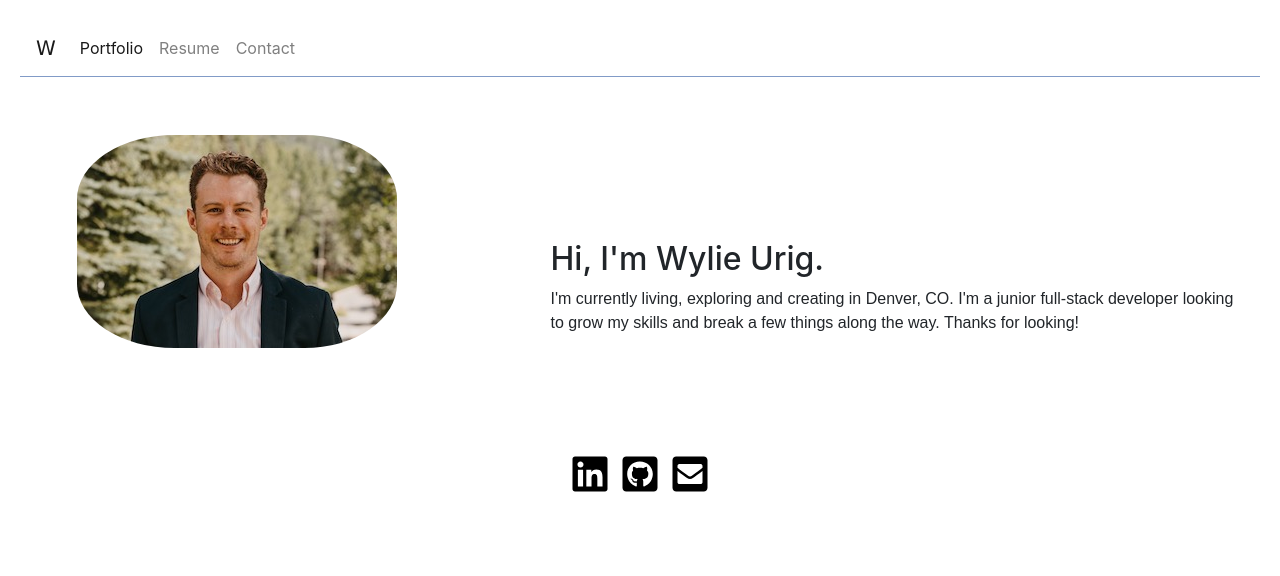
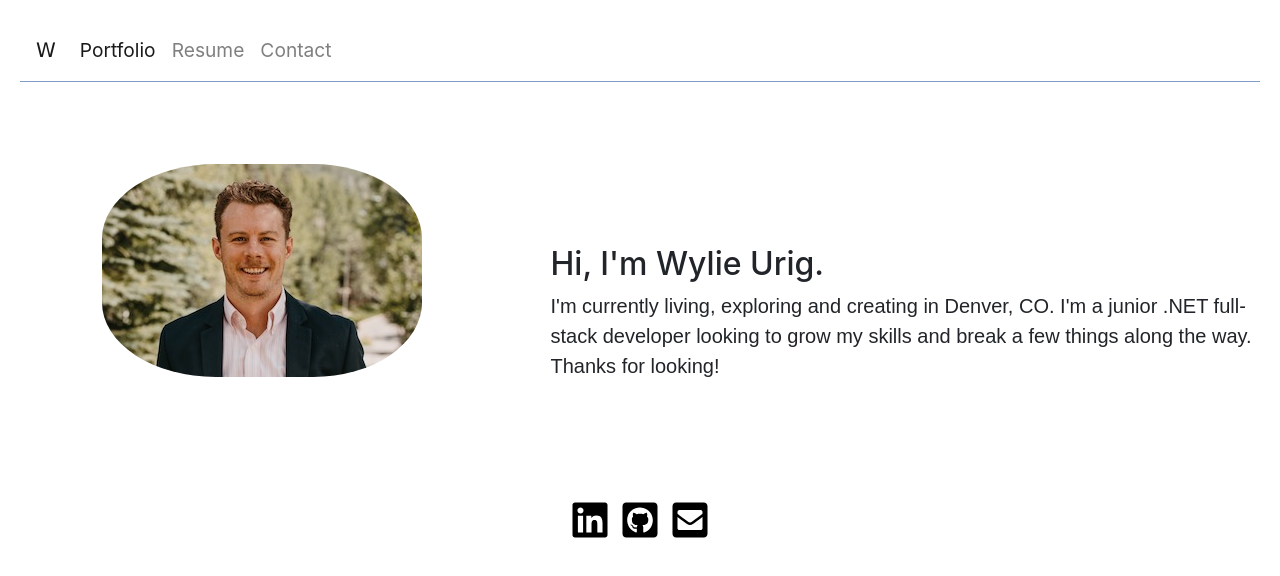
Before and after one commit to wylie-u/React-Portfolio, a React (Create React App) app: page / in a window 1280 px wide. Shown: the top 576 px of the page. Built offline with nearby package versions, Linux system fonts and the light colour scheme.

Commit message:
stylings fixed but picture needs work

```diff
--- a/src/components/About/index.js
+++ b/src/components/About/index.js
@@ -13,7 +13,7 @@ function AboutMe() {
           <h2>Hi, I'm Wylie Urig.</h2>
           <p>
             I'm currently living, exploring and creating in Denver, CO. I'm a
-            junior full-stack developer looking to grow my skills and break a
+            junior .NET full-stack developer looking to grow my skills and break a
             few things along the way. Thanks for looking!{" "}
           </p>
         </article>
--- a/src/components/About/style.css
+++ b/src/components/About/style.css
@@ -16,19 +16,25 @@
 
   .wy-image {
     position: relative;
-    left: 20%;
-    border-radius: 30%;
+    left: 17%;
+    border-radius: 35%;
 }
 
 p {
     font-family: 'Noto Sans KR', sans-serif;
 }
 
-@media screen and (max-width: 900px) and (min-width: 768px) {
+@media screen and (min-width: 768px) and (max-width: 992px)   {
   .wy-image {
     position: relative;
-    left: 10%;
-    padding-right: 5px;
+    left: 5%;
+    top: 10%;
+    width: auto;
+
+  }
+
+  .main-content {
+    margin-left: -5px;
   }
 
 }
@@ -36,14 +42,17 @@ p {
 @media screen and (min-width: 992px) {
   .wy-image {
     position: relative;
-    left: 10%;
+    left: 15%;
     padding-right: 5px;
   }
 
+  article {
+    margin-top: 5%;
+  }
 }
 
 
-@media screen and (max-width: 767px) {
+@media screen and (max-width: 768px) {
   .wy-image {
 
    display: none;
@@ -66,14 +75,15 @@ p {
   }
 }
 
-@media screen and (min-width: 1000px){
-  .main-content {
-    margin-right: 10px;
-  }
-}
 
 @media screen and (max-width: 900px) {
   .main-content {
     margin-top: 20%;
   }
 }
+
+@media screen and (min-width: 1200px) {
+  .wy-image{
+    margin-top: 5%;
+  }
+}
--- a/src/components/Nav/index.js
+++ b/src/components/Nav/index.js
@@ -1,39 +1,47 @@
 import React from "react";
 import "./style.css";
-import {Link} from "react-router-dom"
+import { Link } from "react-router-dom";
 
 function Nav() {
   return (
     <div>
       <nav className="navbar navbar-expand-md nav-item navbar-light wy-nav">
-        <Link to="/about" className="navbar-brand wy-logo">W</Link>
+        <Link to="/about" className="navbar-brand wy-logo">
+          W
+        </Link>
         <button
-          className="navbar-toggler"
+          className="navbar-toggler collapse"
           type="button"
           data-toggle="collapse"
           data-target="#navbarTogglerDemo02"
           aria-controls="navbarTogglerDemo02"
           aria-expanded="false"
-          aria-label="Toggle navigation">
+          aria-label="Toggle navigation"
+        >
           <span className="navbar-toggler-icon"></span>
         </button>
 
         <div className="collapse navbar-collapse" id="navbarTogglerDemo02">
           <ul className="navbar-nav mr-auto mt-2 mt-lg-0">
             <li className="nav-item active ">
-            <Link to="/portfolio" className="nav-link nav-link2">Portfolio</Link>
+              <Link to="/portfolio" className="nav-link nav-link2">
+                Portfolio
+              </Link>
             </li>
             <li className="nav-item">
-              <Link to="/resume" className="nav-link nav-link3">Resume</Link>
+              <Link to="/resume" className="nav-link nav-link3">
+                Resume
+              </Link>
             </li>
             <li className="nav-item">
-            <Link to="/contact" className="nav-link nav-link4">Contact</Link>
+              <Link to="/contact" className="nav-link nav-link4">
+                Contact
+              </Link>
             </li>
           </ul>
         </div>
       </nav>
     </div>
-
   );
 }
 
--- a/src/components/Nav/style.css
+++ b/src/components/Nav/style.css
@@ -1,14 +1,20 @@
 .navbar-brand {
-    font-size: 40px;
+    font-size: 42px;
     font-family:Verdana, Geneva, Tahoma, sans-serif
 
   }
 
+  .wy-logo {
+    font-size: 40px;
+  }
+
   .wy-nav {
-
-
     padding: 10px;
     margin-bottom: 50px;
     border-bottom: 1px solid #819bc7;
 
 }
+
+.nav-link {
+  font-size: 1.20rem;
+}
--- a/src/components/Resume/index.js
+++ b/src/components/Resume/index.js
@@ -3,11 +3,11 @@ import "./style.css";
 
 function Resume() {
   return (
-    <div class="container">
-      <section class="row">
-        <section class="col-sm-12 col-lg-12 resume" id="accordionExample">
-          <article class="resume-content">
-            <h2>Full-Stack Web Developer</h2>
+    <div className="container">
+      <section className="row">
+        <section className="col-sm-12 col-lg-12 resume" id="accordionExample">
+          <article className="resume-content">
+            <h1>Full-Stack Web Developer</h1>
             <p>
               Devoted, energetic and versatile .NET devleoper with 2+ year's
               experience in full-stack web development and .NET Framework.
@@ -21,9 +21,9 @@ function Resume() {
           </article>
         </section>
       </section>
-      <section class="row">
-        <section class="col-sm-12 col-lg-12">
-          <div class="skills__container">
+      <section className="row">
+        <section className="col-sm-12 col-lg-12">
+          <div className="skills__container">
             <h4>Skills</h4>
             <ul class="main__skills">
               <li class="about__skill">.NET Framework</li>
--- a/src/components/Resume/style.css
+++ b/src/components/Resume/style.css
@@ -9,8 +9,26 @@
 .about__skill {
 	padding: 8px;
 	font-weight: 600;
+	font-size: 22px;
+}
+
+p {
+	font-size: 20px;
 }
 
 .main-content {
     margin-top: 15%;
 }
+
+
+@media screen and (max-width: 768px) {
+	.main__skills {
+		grid-template-columns: repeat(2, 1fr);
+	}
+}
+
+@media screen and (max-width: 768px) {
+	.about__skill {
+		font-size: 20px;
+	}
+}
```
Lines whose indentation alone changed are shown as unchanged.
